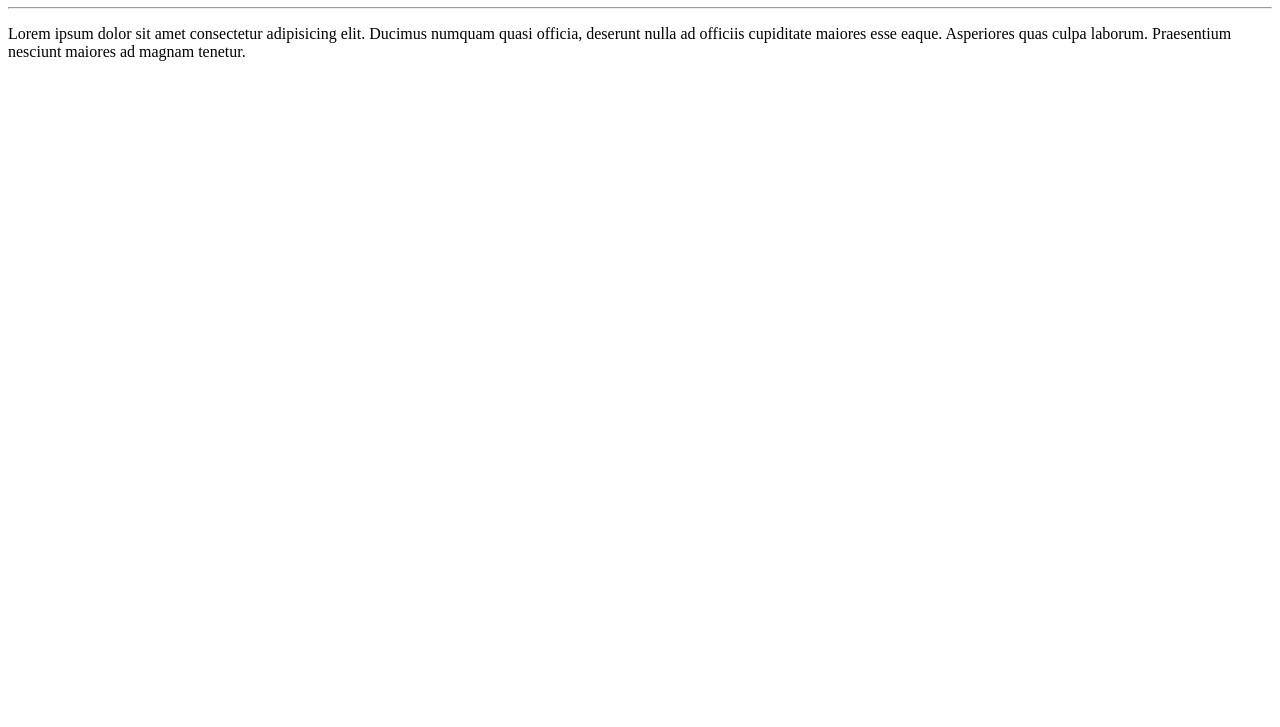
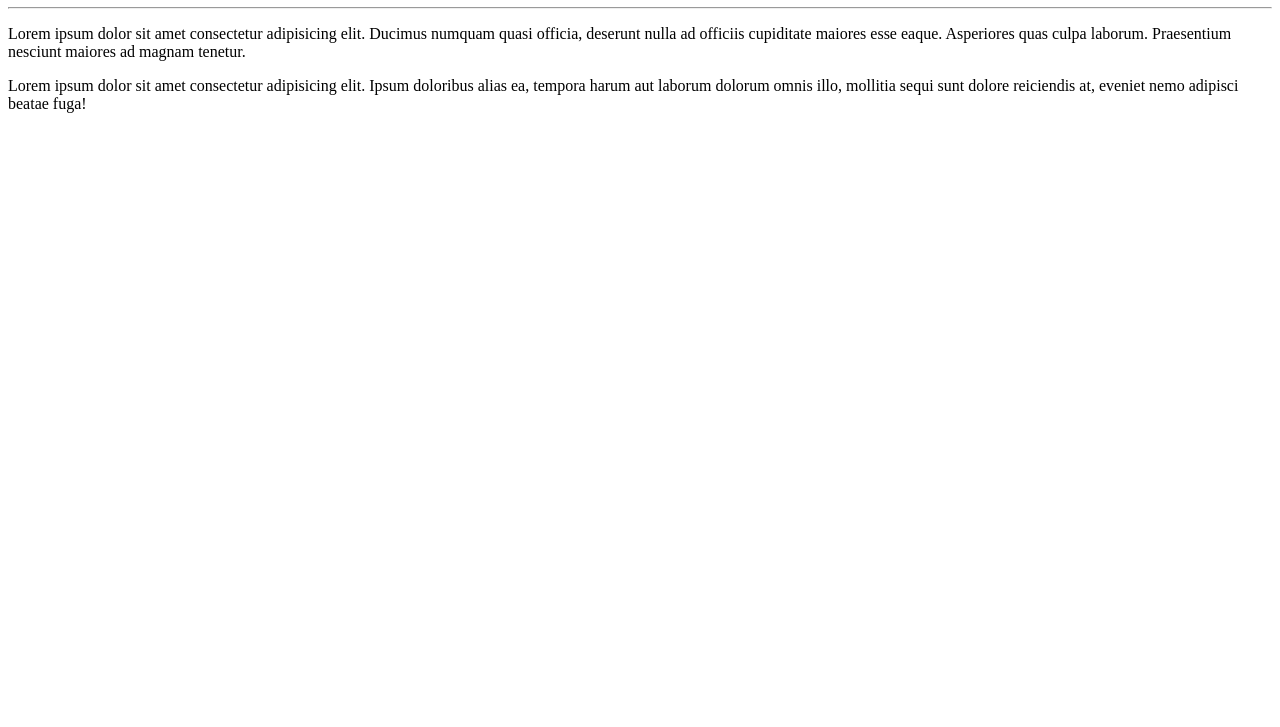
Before and after one commit to vbb97-zz/Ola-Mundo, a plain HTML site: page site-exemplo/index.html in a window 1280 px wide. Shown: the part 73-800 px from the top of the page. Drawn offline with Linux system fonts and the light colour scheme.

Commit message:
outro parágrafo

```diff
--- a/site-exemplo/index.html
+++ b/site-exemplo/index.html
@@ -9,5 +9,8 @@
     <h1>Olá, Mundo!</h1>
     <hr>
     <p>Lorem ipsum dolor sit amet consectetur adipisicing elit. Ducimus numquam quasi officia, deserunt nulla ad officiis cupiditate maiores esse eaque. Asperiores quas culpa laborum. Praesentium nesciunt maiores ad magnam tenetur.</p>
+    <p>
+        Lorem ipsum dolor sit amet consectetur adipisicing elit. Ipsum doloribus alias ea, tempora harum aut laborum dolorum omnis illo, mollitia sequi sunt dolore reiciendis at, eveniet nemo adipisci beatae fuga!
+    </p>
 </body>
 </html>
```
